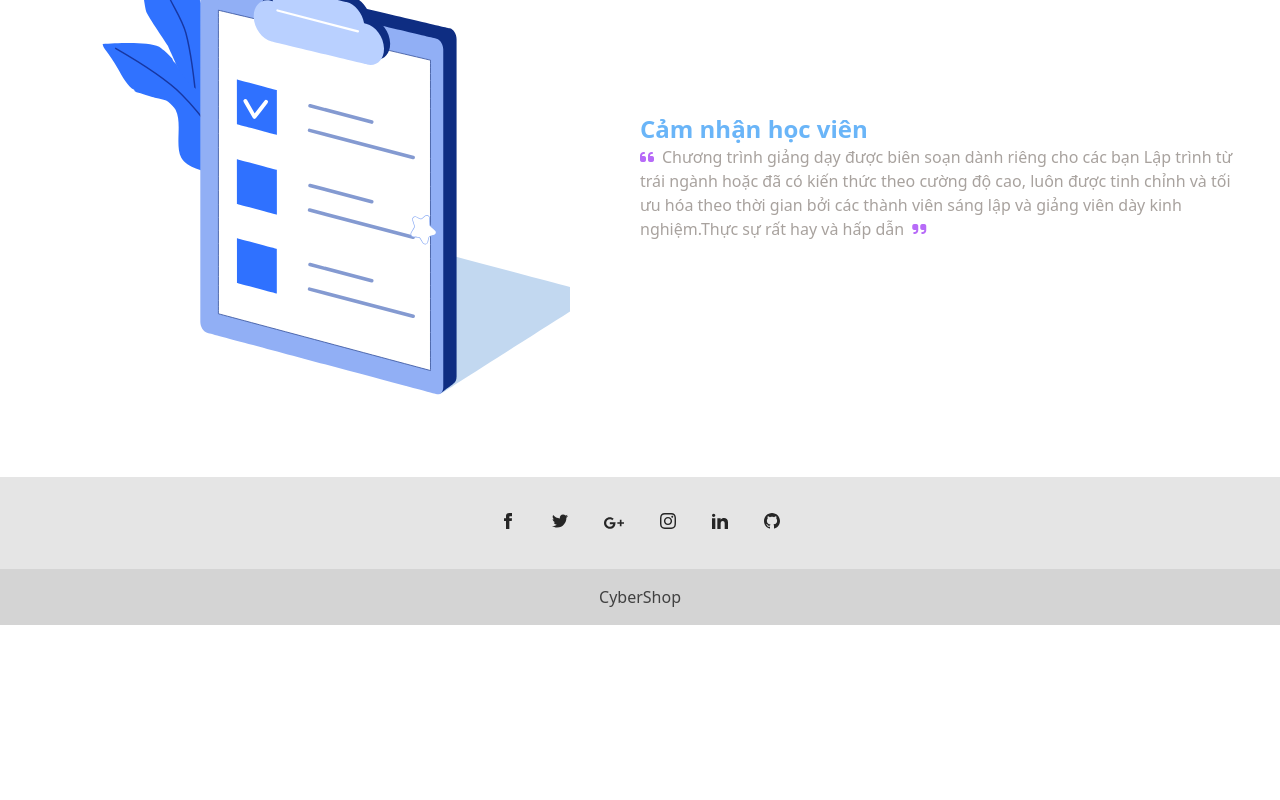
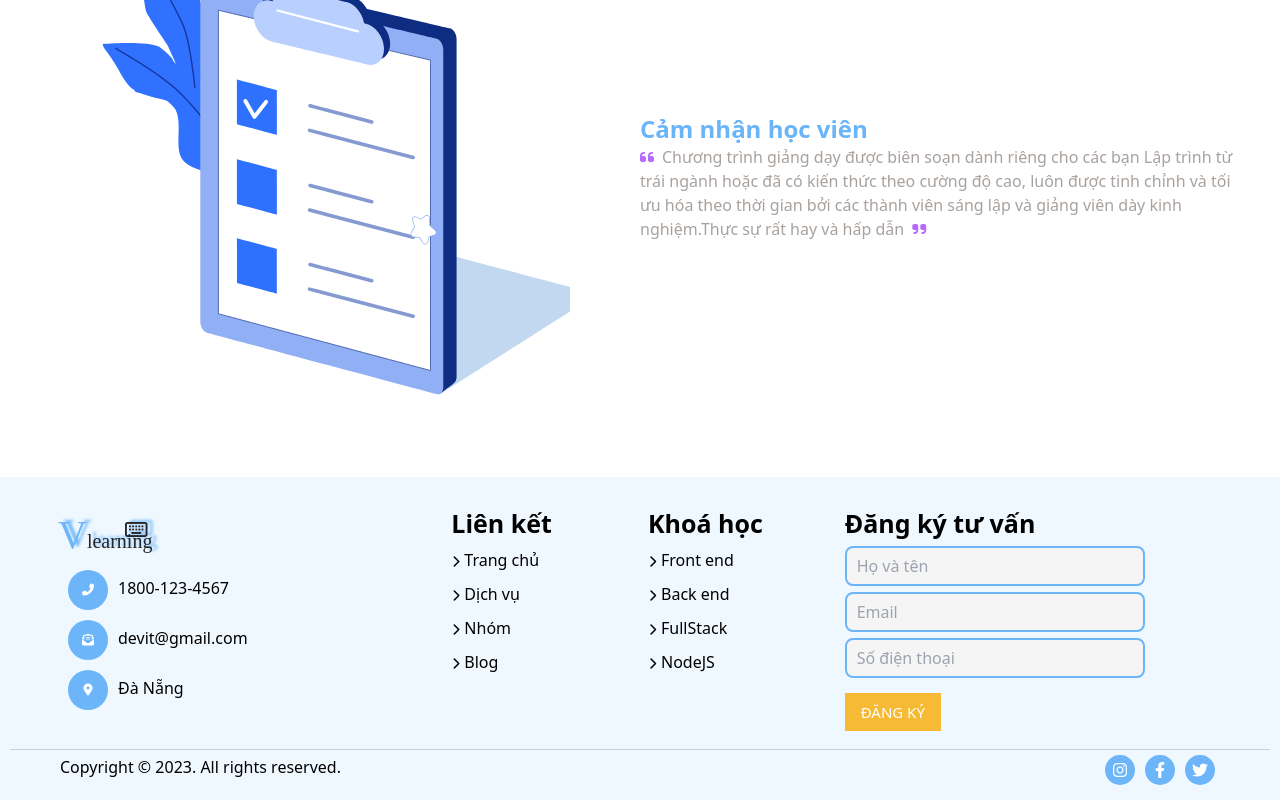
Before and after one commit to ADThunder/ELEARNING, a React (Create React App) app: page / in a window 1280 px wide. Shown: the part 2383-3183 px from the top of the page. Before the commit the page ends 3008 px from the top, so only its background shows below. Built offline with nearby package versions, Linux system fonts and the light colour scheme; no server answers.

Commit message:
lam xong footer

```diff
--- a/src/Components/Footer/Footer.js
+++ b/src/Components/Footer/Footer.js
@@ -1,78 +1,112 @@
 import React from "react";
+import "./footer.css";
 
 const Footer = () => {
   return (
-    <footer className="flex flex-col items-center bg-neutral-200 text-center text-white dark:bg-neutral-600">
-      <div className="container pt-9">
-        <div className="mb-9 flex justify-center">
-          <a href="#!" className="mr-9 text-neutral-800 dark:text-neutral-200">
-            <svg
-              xmlns="http://www.w3.org/2000/svg"
-              className="h-4 w-4"
-              fill="currentColor"
-              viewBox="0 0 24 24"
-            >
-              <path d="M9 8h-3v4h3v12h5v-12h3.642l.358-4h-4v-1.667c0-.955.192-1.333 1.115-1.333h2.885v-5h-3.808c-3.596 0-5.192 1.583-5.192 4.615v3.385z" />
-            </svg>
-          </a>
-          <a href="#!" className="mr-9 text-neutral-800 dark:text-neutral-200">
-            <svg
-              xmlns="http://www.w3.org/2000/svg"
-              className="h-4 w-4"
-              fill="currentColor"
-              viewBox="0 0 24 24"
-            >
-              <path d="M24 4.557c-.883.392-1.832.656-2.828.775 1.017-.609 1.798-1.574 2.165-2.724-.951.564-2.005.974-3.127 1.195-.897-.957-2.178-1.555-3.594-1.555-3.179 0-5.515 2.966-4.797 6.045-4.091-.205-7.719-2.165-10.148-5.144-1.29 2.213-.669 5.108 1.523 6.574-.806-.026-1.566-.247-2.229-.616-.054 2.281 1.581 4.415 3.949 4.89-.693.188-1.452.232-2.224.084.626 1.956 2.444 3.379 4.6 3.419-2.07 1.623-4.678 2.348-7.29 2.04 2.179 1.397 4.768 2.212 7.548 2.212 9.142 0 14.307-7.721 13.995-14.646.962-.695 1.797-1.562 2.457-2.549z" />
-            </svg>
-          </a>
-          <a href="#!" className="mr-9 text-neutral-800 dark:text-neutral-200">
-            <svg
-              xmlns="http://www.w3.org/2000/svg"
-              className="h-5 w-5"
-              fill="currentColor"
-              viewBox="0 0 24 24"
-            >
-              <path
-                d="M7 11v2.4h3.97c-.16 1.029-1.2 3.02-3.97 3.02-2.39 0-4.34-1.979-4.34-4.42 0-2.44 1.95-4.42 4.34-4.42 1.36 0 2.27.58 2.79 1.08l1.9-1.83c-1.22-1.14-2.8-1.83-4.69-1.83-3.87 0-7 3.13-7 7s3.13 7 7 7c4.04 0 6.721-2.84 6.721-6.84 0-.46-.051-.81-.111-1.16h-6.61zm0 0 17 2h-3v3h-2v-3h-3v-2h3v-3h2v3h3v2z"
-                fillRule="evenodd"
-                clipRule="evenodd"
-              />
-            </svg>
-          </a>
-          <a href="#!" className="mr-9 text-neutral-800 dark:text-neutral-200">
-            <svg
-              xmlns="http://www.w3.org/2000/svg"
-              className="h-4 w-4"
-              fill="currentColor"
-              viewBox="0 0 24 24"
-            >
-              <path d="M12 2.163c3.204 0 3.584.012 4.85.07 3.252.148 4.771 1.691 4.919 4.919.058 1.265.069 1.645.069 4.849 0 3.205-.012 3.584-.069 4.849-.149 3.225-1.664 4.771-4.919 4.919-1.266.058-1.644.07-4.85.07-3.204 0-3.584-.012-4.849-.07-3.26-.149-4.771-1.699-4.919-4.92-.058-1.265-.07-1.644-.07-4.849 0-3.204.013-3.583.07-4.849.149-3.227 1.664-4.771 4.919-4.919 1.266-.057 1.645-.069 4.849-.069zm0-2.163c-3.259 0-3.667.014-4.947.072-4.358.2-6.78 2.618-6.98 6.98-.059 1.281-.073 1.689-.073 4.948 0 3.259.014 3.668.072 4.948.2 4.358 2.618 6.78 6.98 6.98 1.281.058 1.689.072 4.948.072 3.259 0 3.668-.014 4.948-.072 4.354-.2 6.782-2.618 6.979-6.98.059-1.28.073-1.689.073-4.948 0-3.259-.014-3.667-.072-4.947-.196-4.354-2.617-6.78-6.979-6.98-1.281-.059-1.69-.073-4.949-.073zm0 5.838c-3.403 0-6.162 2.759-6.162 6.162s2.759 6.163 6.162 6.163 6.162-2.759 6.162-6.163c0-3.403-2.759-6.162-6.162-6.162zm0 10.162c-2.209 0-4-1.79-4-4 0-2.209 1.791-4 4-4s4 1.791 4 4c0 2.21-1.791 4-4 4zm6.406-11.845c-.796 0-1.441.645-1.441 1.44s.645 1.44 1.441 1.44c.795 0 1.439-.645 1.439-1.44s-.644-1.44-1.439-1.44z" />
-            </svg>
-          </a>
-          <a href="#!" className="mr-9 text-neutral-800 dark:text-neutral-200">
-            <svg
-              xmlns="http://www.w3.org/2000/svg"
-              className="h-4 w-4"
-              fill="currentColor"
-              viewBox="0 0 24 24"
-            >
-              <path d="M4.98 3.5c0 1.381-1.11 2.5-2.48 2.5s-2.48-1.119-2.48-2.5c0-1.38 1.11-2.5 2.48-2.5s2.48 1.12 2.48 2.5zm.02 4.5h-5v16h5v-16zm7.982 0h-4.968v16h4.969v-8.399c0-4.67 6.029-5.052 6.029 0v8.399h4.988v-10.131c0-7.88-8.922-7.593-11.018-3.714v-2.155z" />
-            </svg>
-          </a>
-          <a href="#!" className="text-neutral-800 dark:text-neutral-200">
-            <svg
-              xmlns="http://www.w3.org/2000/svg"
-              className="h-4 w-4"
-              fill="currentColor"
-              viewBox="0 0 24 24"
-            >
-              <path d="M12 0c-6.626 0-12 5.373-12 12 0 5.302 3.438 9.8 8.207 11.387.599.111.793-.261.793-.577v-2.234c-3.338.726-4.033-1.416-4.033-1.416-.546-1.387-1.333-1.756-1.333-1.756-1.089-.745.083-.729.083-.729 1.205.084 1.839 1.237 1.839 1.237 1.07 1.834 2.807 1.304 3.492.997.107-.775.418-1.305.762-1.604-2.665-.305-5.467-1.334-5.467-5.931 0-1.311.469-2.381 1.236-3.221-.124-.303-.535-1.524.117-3.176 0 0 1.008-.322 3.301 1.23.957-.266 1.983-.399 3.003-.404 1.02.005 2.047.138 3.006.404 2.291-1.552 3.297-1.23 3.297-1.23.653 1.653.242 2.874.118 3.176.77.84 1.235 1.911 1.235 3.221 0 4.609-2.807 5.624-5.479 5.921.43.372.823 1.102.823 2.222v3.293c0 .319.192.694.801.576 4.765-1.589 8.199-6.086 8.199-11.386 0-6.627-5.373-12-12-12z" />
-            </svg>
-          </a>
+    <footer className="p-[10px] bg-[#f0f8ff]">
+      <div className="py-[10px] px-10">
+        <div className="grid grid-cols-12">
+          <div className="col-span-4">
+            <div className="p-2">
+              <a className="mr-12 textLogo ">
+                <span className="textE">V</span>
+                learning
+                <i className="far fa-keyboard iconLogo"></i>
+              </a>
+              <ul className="menuFooter">
+                <li>
+                  <i className="fas fa-phone-alt iconFooter text-[12px]"></i>
+                  <span>1800-123-4567</span>
+                </li>
+                <li>
+                  <i className="fas fa-envelope-open-text iconFooter text-[12px]"></i>
+                  <span>devit@gmail.com</span>
+                </li>
+                <li>
+                  <i className="fas fa-map-marker-alt iconFooter text-[12px]"></i>
+                  <span>Đà Nẵng</span>
+                </li>
+              </ul>
+            </div>
+          </div>
+          <div className="col-span-2">
+            <div className="p-2">
+              <h3 className="font-bold text-[25px]">Liên kết</h3>
+              <ul className="menuFooter">
+                <li>
+                  <i className="fas fa-chevron-right text-[12px]"></i>
+                  <span className="ml-1">Trang chủ</span>
+                </li>
+                <li>
+                  <i className="fas fa-chevron-right text-[12px]"></i>
+                  <span className="ml-1">Dịch vụ</span>
+                </li>
+                <li>
+                  <i className="fas fa-chevron-right text-[12px]"></i>
+                  <span className="ml-1">Nhóm</span>
+                </li>
+                <li>
+                  <i className="fas fa-chevron-right text-[12px]"></i>
+                  <span className="ml-1">Blog</span>
+                </li>
+              </ul>
+            </div>
+          </div>
+          <div className="col-span-2">
+            <div className="p-2">
+              <h3 className="font-bold text-[25px]">Khoá học</h3>
+              <ul className="menuFooter">
+                <li>
+                  <i className="fas fa-chevron-right text-[12px]"></i>
+                  <span className="ml-1">Front end</span>
+                </li>
+                <li>
+                  <i className="fas fa-chevron-right text-[12px]"></i>
+                  <span className="ml-1">Back end</span>
+                </li>
+                <li>
+                  <i className="fas fa-chevron-right text-[12px]"></i>
+                  <span className="ml-1">FullStack</span>
+                </li>
+                <li>
+                  <i className="fas fa-chevron-right text-[12px]"></i>
+                  <span className="ml-1">NodeJS</span>
+                </li>
+              </ul>
+            </div>
+          </div>
+          <div className="col-span-4">
+            <div className="p-2">
+              <h3 className="text-[25px] font-bold">Đăng ký tư vấn</h3>
+              <form action="">
+                <input
+                  type="text"
+                  className="formFooter"
+                  placeholder="Họ và tên"
+                />
+                <input type="text" className="formFooter" placeholder="Email" />
+                <input
+                  type="text"
+                  className="formFooter"
+                  placeholder="Số điện thoại"
+                />
+              </form>
+              <button className="mt-3 uppercase bg-[#f6ba35] text-white py-2 px-4">
+                đăng ký
+              </button>
+            </div>
+          </div>
         </div>
       </div>
-      <div className="w-full bg-neutral-300 p-4 text-center text-neutral-700 dark:bg-neutral-700 dark:text-neutral-200">
-        CyberShop
+      <div className="extraFooter">
+        <div>
+          <p>Copyright © 2023. All rights reserved.</p>
+        </div>
+        <div className="p-0">
+          <i className="fab fa-instagram iconFooter iconSize"></i>
+          <i className="fab fa-facebook-f iconFooter iconSize"></i>
+          <i className="fab fa-twitter iconFooter iconSize"></i>
+        </div>
       </div>
     </footer>
   );
--- /dev/null
+++ b/src/Components/Footer/footer.css
@@ -0,0 +1,76 @@
+.textLogo {
+  color: #252525;
+  font-family: "fontPoppin";
+  display: inline-block;
+  position: relative;
+  font-size: 20px;
+  transition: all 0.3s;
+  text-shadow: 5px -2px 3px #6bb5f8;
+}
+
+.textLogo:hover {
+  transition: all 0.5s;
+  transform: scale(1.05);
+}
+.textE {
+  color: #6bb5f8;
+  font-size: 40px;
+}
+.iconLogo {
+  right: 5px;
+  top: 15px;
+  position: absolute;
+}
+.menuFooter li {
+  padding: 5px 0;
+  transition: all 0.5s;
+  font-weight: 500;
+  list-style: none;
+}
+.iconFooter {
+  display: inline-block;
+  margin: 0px 10px;
+  width: 40px;
+  height: 40px;
+  color: #ffffff;
+  background: #6bb5f8;
+  border-radius: 50%;
+  line-height: 40px;
+  text-align: center;
+  transition: all 0.5s;
+}
+.menuFooter li:hover {
+  transform: translateY(-2px);
+  color: rgb(146, 188, 228);
+  cursor: default;
+}
+
+.formFooter {
+  margin: 3px 0;
+  outline: none;
+  border: none;
+  width: 300px;
+  max-width: 100%;
+  height: 40px;
+  border: 2px solid #6bb5f8;
+  border-radius: 8px;
+  padding-left: 10px;
+  background-color: rgb(245 245 245);
+}
+.extraFooter {
+  display: flex;
+  justify-content: space-between;
+  padding: 5px 50px;
+  border-top: 1px solid #d0d0d0;
+}
+.iconSize {
+  width: 30px;
+  height: 30px;
+  line-height: 30px;
+  margin: 0 5px;
+  transition: all 0.3s linear;
+}
+
+.iconSize:hover {
+  box-shadow: 1px 2px 2px 1px #636363;
+}
--- a/src/pages/ThongTinCaNhan/ThongTinCaNhan.js
+++ b/src/pages/ThongTinCaNhan/ThongTinCaNhan.js
@@ -1,10 +1,9 @@
-import React, { useEffect, useState } from "react";
+import React from "react";
 import { useDispatch, useSelector } from "react-redux";
 import { quayLaiTab } from "../../redux/slice/tabAntdSlice";
 import { Tabs } from "antd";
 import TaiKhoan from "./TaiKhoan/TaiKhoan";
 import KhoaHoc from "./KhoaHoc/KhoaHoc";
-import { quanLyNguoiDungServ } from "../../services/quanLyNguoiDungServ";
 
 const ThongTinCaNhan = () => {
   const { tabActive } = useSelector((state) => state.tabAntdSlice);
```
